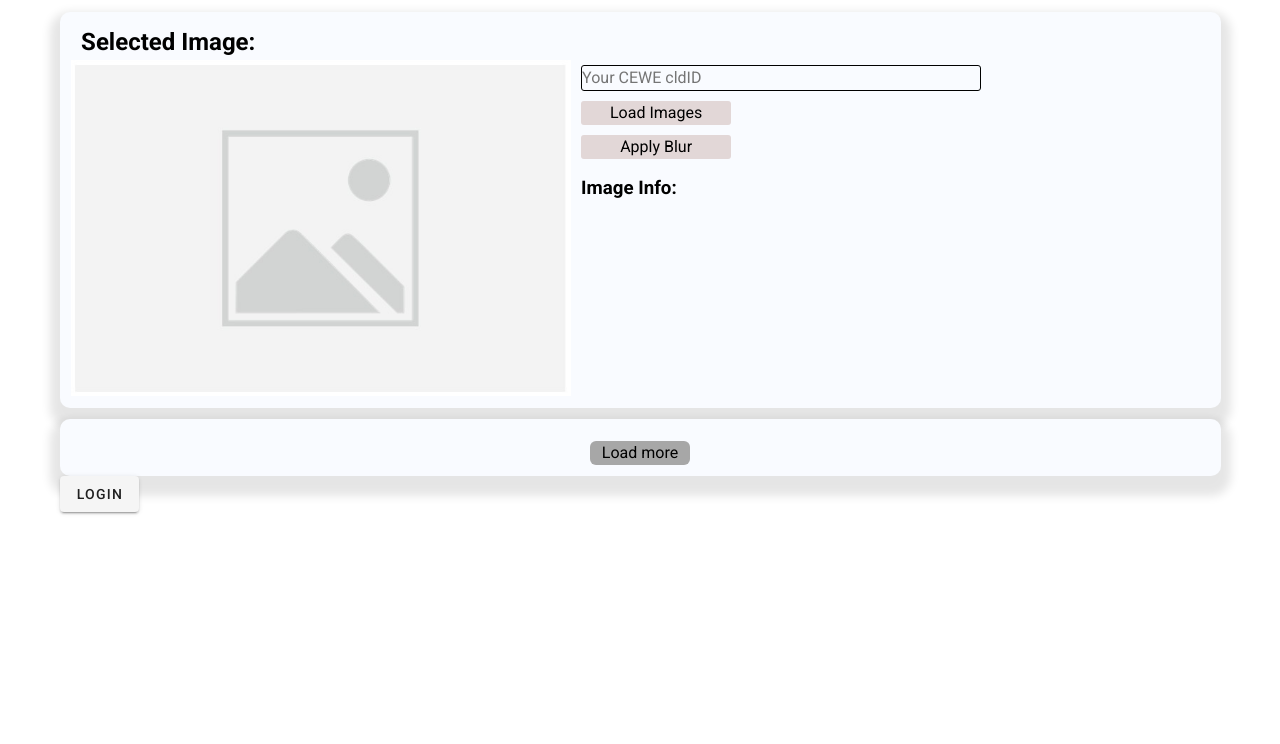
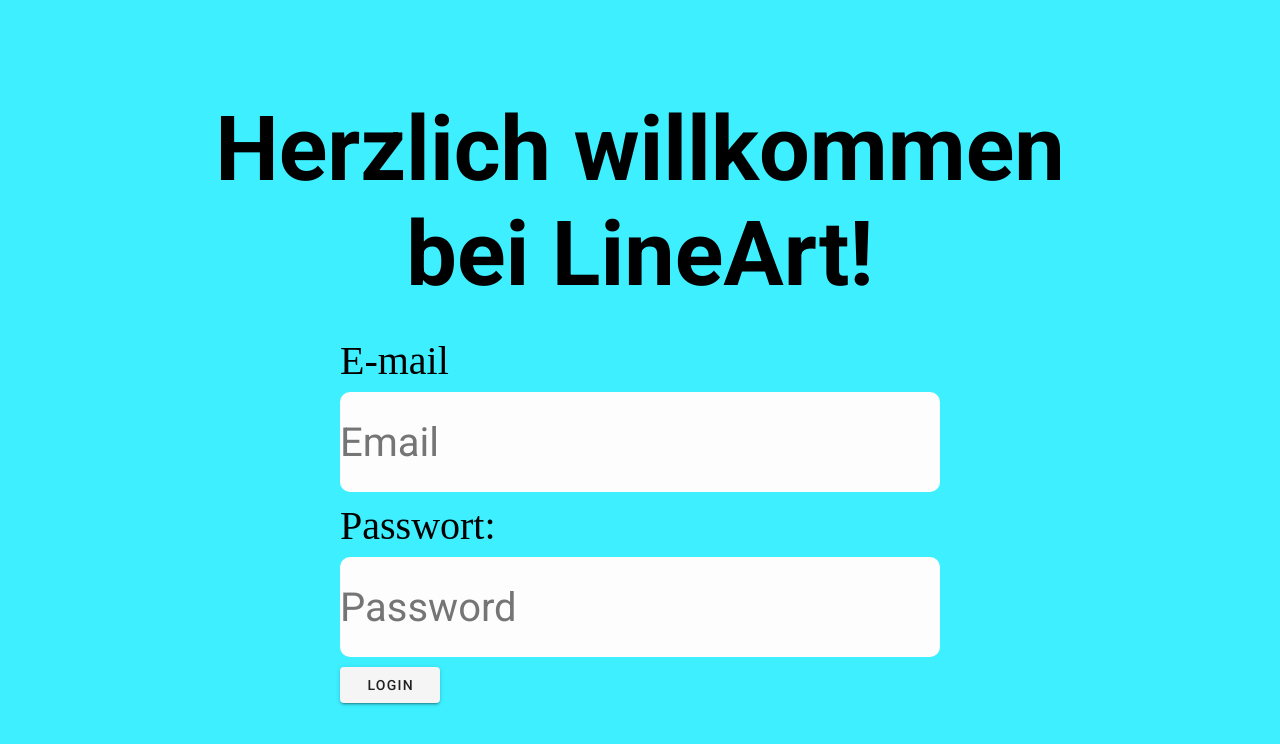
Before and after one commit to uol-mediaprocessing-2023-2024-classroom/project-line-art, a Vue app in the folder frontend/: page / in a window 1280 px wide. Shown: the top 744 px of the page. Built offline with nearby package versions, Linux system fonts and the light colour scheme.

Commit message:
[feature] - Added some basic css to loginPage, so far is only good on my desktop some overhaul is needed and probably some responsiveness :)

```diff
--- a/frontend/src/App.vue
+++ b/frontend/src/App.vue
@@ -29,7 +29,7 @@ export default {
                 url: placeholder,
                 id: "placeholder"
             },
-            home: true,
+            home: false,
             currentGallery: [],
             allImgData: [],
             limit: 60,
--- a/frontend/src/components/LoginPage.vue
+++ b/frontend/src/components/LoginPage.vue
@@ -6,14 +6,14 @@
             <input required placeholder="Email" v-model="loginData.email" type="email" name="email" autocomplete="email" />
             <h2>Passwort:</h2>
             <input required placeholder="Password" v-model="loginData.password" type="password" name="password" autocomplete="password" />
-            <v-btn @click="login" :disabled="awaitingLoginResponse" >
+            <v-btn @click="login" :disabled="awaitingLoginResponse" class="loginButton">
                 <v-progress-circular indeterminate color="grey lighten-5" v-if="awaitingLoginResponse"></v-progress-circular>
                 <div v-else>
                     {{ this.loginButtonText }}
                 </div>
             </v-btn>
         </div>
-        <v-btn @click="mainPage">MainPage</v-btn>
+        <!--<v-btn @click="mainPage">MainPage</v-btn>-->
     </v-container>
 </template>
 
@@ -206,3 +206,63 @@
 
     }
 </script>
+
+<style scoped>
+    .container{
+        max-width: none;
+        width: 100%;
+        height: 100%;
+        display: flex;
+        align-items: center;
+        justify-content: center;
+        flex-direction: column;
+        background-color: #3Defff;
+    }
+
+    h1{
+        width: 75%;
+        height: fit-content;
+        color: #000;
+        text-align: center;
+        font: Arial;
+        font-size: 90px;
+        font-style: normal;
+        font-weight: 700;
+        line-height: normal;
+        margin-bottom: 30px;
+    }
+
+    h2{
+        width: fit-content;
+        height: fit-content;
+        color: #000;
+        text-align: center;
+        font-family: 'Times New Roman', Times, serif;
+        font-size: 40px;
+        font-style: normal;
+        font-weight: 500;
+        line-height: normal;
+        margin-bottom: 8px;
+    }
+
+    input{
+        width: 600px;
+        height: 100px;
+        border-radius: 10px;
+        background: #FDFDFD;
+        margin-bottom: 10px;
+        font-size: 40px;
+    }
+
+    .loginField{
+        size:fit-content;
+        display: flex;
+        flex-direction: column;
+        justify-content: space-between;
+        max-width: max-content;
+    }
+
+    .loginButton{
+        width: 100px;
+    }
+</style>
```
